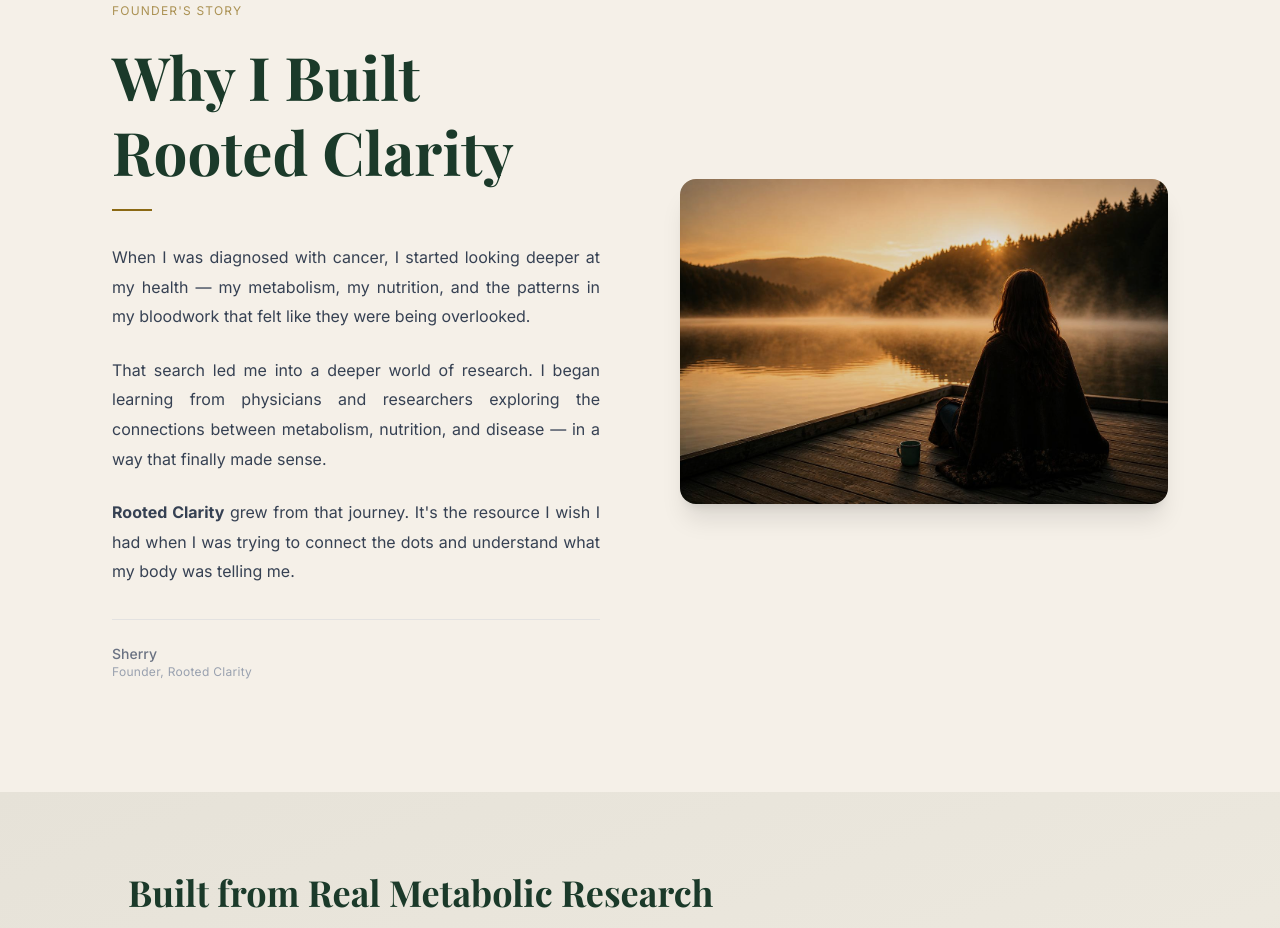
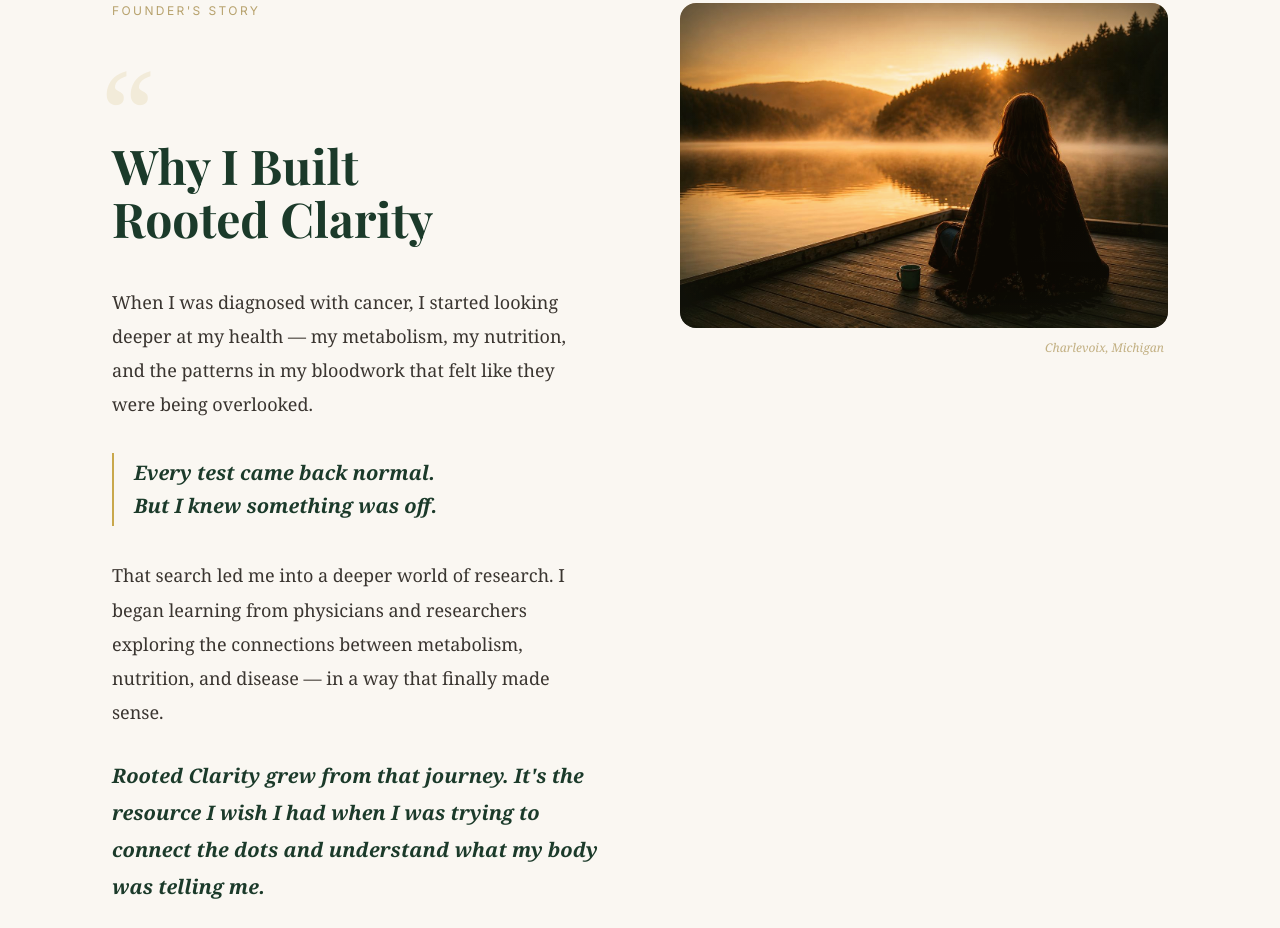
Before and after one commit to Sherryfarmshop/rooted-clarity-website, a Next.js app: page / in a window 1280 px wide. Shown: the part 5580-6508 px from the top of the page. Built offline with nearby package versions, Linux system fonts and the light colour scheme; a web font is replaced by a local one.

Commit message:
founder-editorial-luxury-redesign

```diff
--- a/src/components/FounderStory.tsx
+++ b/src/components/FounderStory.tsx
@@ -1,46 +1,98 @@
 export default function FounderStory() {
   return (
-    <section id="about" className="bg-[#f5f0e8]">
+    <section id="about" className="bg-[#faf7f2]">
       <div className="max-w-6xl mx-auto px-6 lg:px-12 py-20 sm:py-28">
-        <div className="grid md:grid-cols-2 gap-12 lg:gap-20 items-center">
+        <div className="grid md:grid-cols-2 gap-14 lg:gap-20 items-start">
 
-          {/* Left — text */}
-          <div className="max-w-[620px]">
-            <p className="text-[#8B6914]/70 text-xs font-normal uppercase tracking-widest mb-5">
+          {/* LEFT — editorial text */}
+          <div className="max-w-[560px]">
+
+            {/* Eyebrow label */}
+            <p className="text-[#8B6914]/60 text-xs font-normal uppercase tracking-[0.2em] mb-8">
               Founder&apos;s Story
             </p>
-            <h2 className="font-serif text-5xl sm:text-6xl font-bold text-[#1B3A2A] leading-tight mb-5">
+
+            {/* Oversized opening quote mark */}
+            <div className="font-serif text-[120px] leading-none text-[#C9A84C]/15 select-none -ml-3 -mb-8 pointer-events-none">
+              &ldquo;
+            </div>
+
+            {/* Headline */}
+            <h2 className="font-serif text-4xl sm:text-5xl font-bold text-[#1B3A2A] leading-[1.1] mb-10">
               Why I Built<br />Rooted Clarity
             </h2>
-            <div className="w-10 h-0.5 bg-[#8B6914] mb-8" />
 
-            <div className="space-y-6 text-gray-700 text-base leading-[1.85]">
-              <p className="text-justify">
+            {/* Body — editorial rhythm */}
+            <div className="space-y-7" style={{ fontFamily: "Georgia, 'Times New Roman', serif" }}>
+
+              <p className="text-[#3a3530] text-lg leading-[1.9]">
                 When I was diagnosed with cancer, I started looking deeper at my health — my metabolism, my nutrition, and the patterns in my bloodwork that felt like they were being overlooked.
               </p>
-              <p className="text-justify">
+
+              {/* Pull quote — emphasized line */}
+              <div className="border-l-2 border-[#C9A84C] pl-5 py-1 my-8">
+                <p className="text-[#1B3A2A] text-xl font-semibold leading-relaxed italic">
+                  Every test came back normal.<br />
+                  But I knew something was off.
+                </p>
+              </div>
+
+              <p className="text-[#3a3530] text-lg leading-[1.9]">
                 That search led me into a deeper world of research. I began learning from physicians and researchers exploring the connections between metabolism, nutrition, and disease — in a way that finally made sense.
               </p>
-              <p className="text-justify">
-                <strong>Rooted Clarity</strong>{" "}grew from that journey. It&apos;s the resource I wish I had when I was trying to connect the dots and understand what my body was telling me.
+
+              {/* Final paragraph — more important */}
+              <p className="text-[#1B3A2A] text-xl font-semibold leading-[1.85] italic">
+                Rooted Clarity{" "}grew from that journey. It&apos;s the resource I wish I had when I was trying to connect the dots and understand what my body was telling me.
+              </p>
+
+            </div>
+
+            {/* Elegant divider */}
+            <div className="flex items-center gap-4 mt-10 mb-6">
+              <div className="flex-1 h-px bg-gradient-to-r from-[#C9A84C]/50 to-transparent" />
+              <div className="w-1.5 h-1.5 rounded-full bg-[#C9A84C]/60" />
+            </div>
+
+            {/* Signature */}
+            <div>
+              <p className="text-[#3a3530] text-base italic" style={{ fontFamily: "Georgia, serif" }}>
+                — Sherry
+              </p>
+              <p className="text-[#8B6914]/60 text-sm tracking-wide mt-0.5" style={{ fontFamily: "Georgia, serif" }}>
+                Founder, Rooted Clarity
               </p>
             </div>
 
-            {/* Signature */}
-            <div className="mt-8 pt-6 border-t border-gray-300/50">
-              <p className="text-gray-500 text-sm font-medium">Sherry</p>
-              <p className="text-gray-400 text-xs tracking-wide">Founder, Rooted Clarity</p>
-            </div>
           </div>
 
-          {/* Right — photo with warm overlay */}
-          <div className="relative overflow-hidden rounded-2xl shadow-xl">
-            <img
-              src="/images/founder-story.jpg"
-              alt="Woman sitting on dock at sunrise"
-              className="w-full h-auto object-cover"
-            />
-            <div className="absolute inset-0 bg-black/12 rounded-2xl" />
+          {/* RIGHT — cinematic image */}
+          <div className="md:sticky md:top-28">
+            <div className="relative overflow-hidden rounded-2xl">
+              {/* Vignette overlay */}
+              <div
+                className="absolute inset-0 z-10 pointer-events-none rounded-2xl"
+                style={{
+                  boxShadow: "inset 0 0 60px rgba(15,25,18,0.35)",
+                  background: "radial-gradient(ellipse at center, transparent 50%, rgba(15,25,18,0.25) 100%)",
+                }}
+              />
+              {/* Warm tone overlay */}
+              <div
+                className="absolute inset-0 z-10 pointer-events-none rounded-2xl"
+                style={{ background: "rgba(180,130,60,0.06)" }}
+              />
+              <img
+                src="/images/founder-story.jpg"
+                alt="Sherry — founder of Rooted Clarity"
+                className="w-full h-auto object-cover"
+                style={{ filter: "contrast(1.03) saturate(1.08)" }}
+              />
+            </div>
+            {/* Caption */}
+            <p className="text-[#8B6914]/50 text-xs italic text-right mt-3 pr-1" style={{ fontFamily: "Georgia, serif" }}>
+              Charlevoix, Michigan
+            </p>
           </div>
 
         </div>
```
